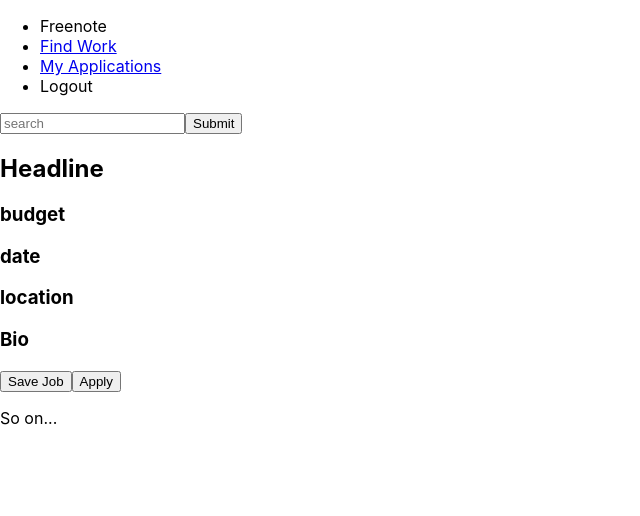
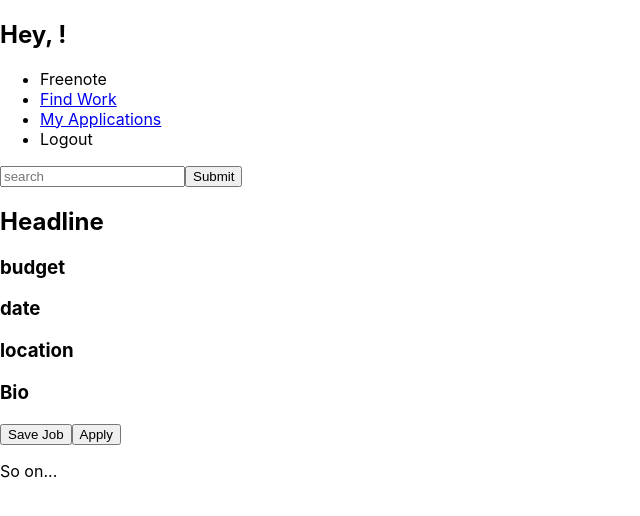
Before and after one commit to samuelwstout/phase-4-sample-project-frontend, a React (Create React App) app: page /find_work in a window 1280 px wide. Shown: the top 516 px of the page, without its empty margins (0-640 px from the left). Built offline with nearby package versions, Linux system fonts and the light colour scheme.

Commit message:
pass currentMusician in /find_work

```diff
--- a/src/App.jsx
+++ b/src/App.jsx
@@ -45,7 +45,6 @@ const App = () => {
 
   return (
     <Router>
-      { loggedIn ? <h1>Hey, you're logged in!</h1> : null}
       <Routes>
         <Route path="/" element={<Landingpage />} />
         <Route path="/signup" element={<Signup loggedIn={loggedIn} />} />
@@ -56,7 +55,7 @@ const App = () => {
         <Route path="/my_jobs" element={<MyJobs />} />
         {/* When a contractor clicks on a job in 'my jobs'. /my_jobs/job/:id */}
         <Route path="/contractor_profile" element={<ContractorProfile />} />
-        <Route path="/find_work" element={<FindWork logoutMusician={logoutMusician} />} />
+        <Route path="/find_work" element={<FindWork logoutMusician={logoutMusician} currentMusician={currentMusician} />} />
         {/* When musician clicks 'apply' on a job posting (/find_work/job/:id) */}
         <Route path="/my_applications" element={<MyApplications />} />
         <Route path="/musician_profile"></Route>
--- a/src/components/MusicianApp/FindWork.jsx
+++ b/src/components/MusicianApp/FindWork.jsx
@@ -1,9 +1,10 @@
 import React from 'react'
 import NavbarMusician from '../Navigation/NavbarMusician'
 
-const FindWork = ({logoutMusician}) => {
+const FindWork = ({logoutMusician, currentMusician}) => {
   return (
     <div>
+        <h2>Hey, {currentMusician.first_name}!</h2>
         <NavbarMusician logoutMusician={logoutMusician} />
         <input placeholder='search'></input>
         <input type='submit'></input>
```
